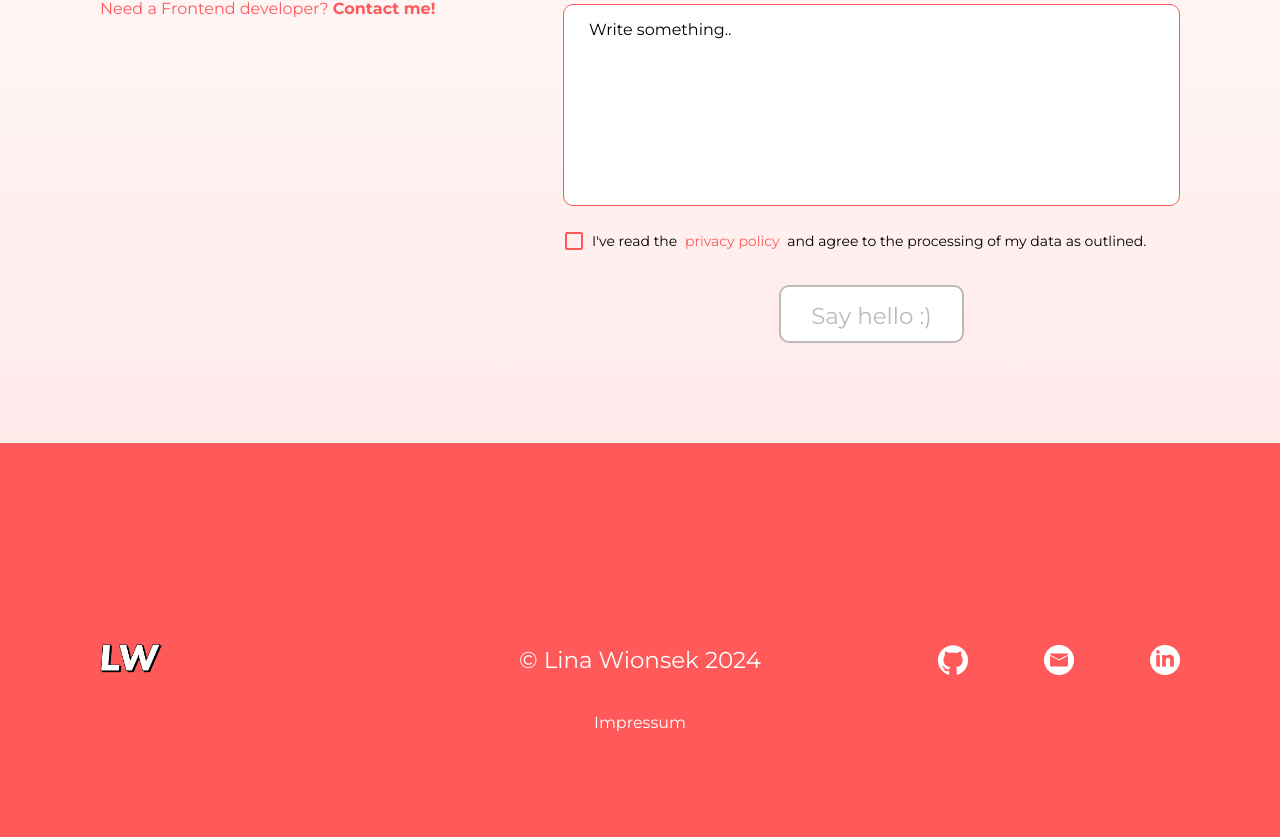
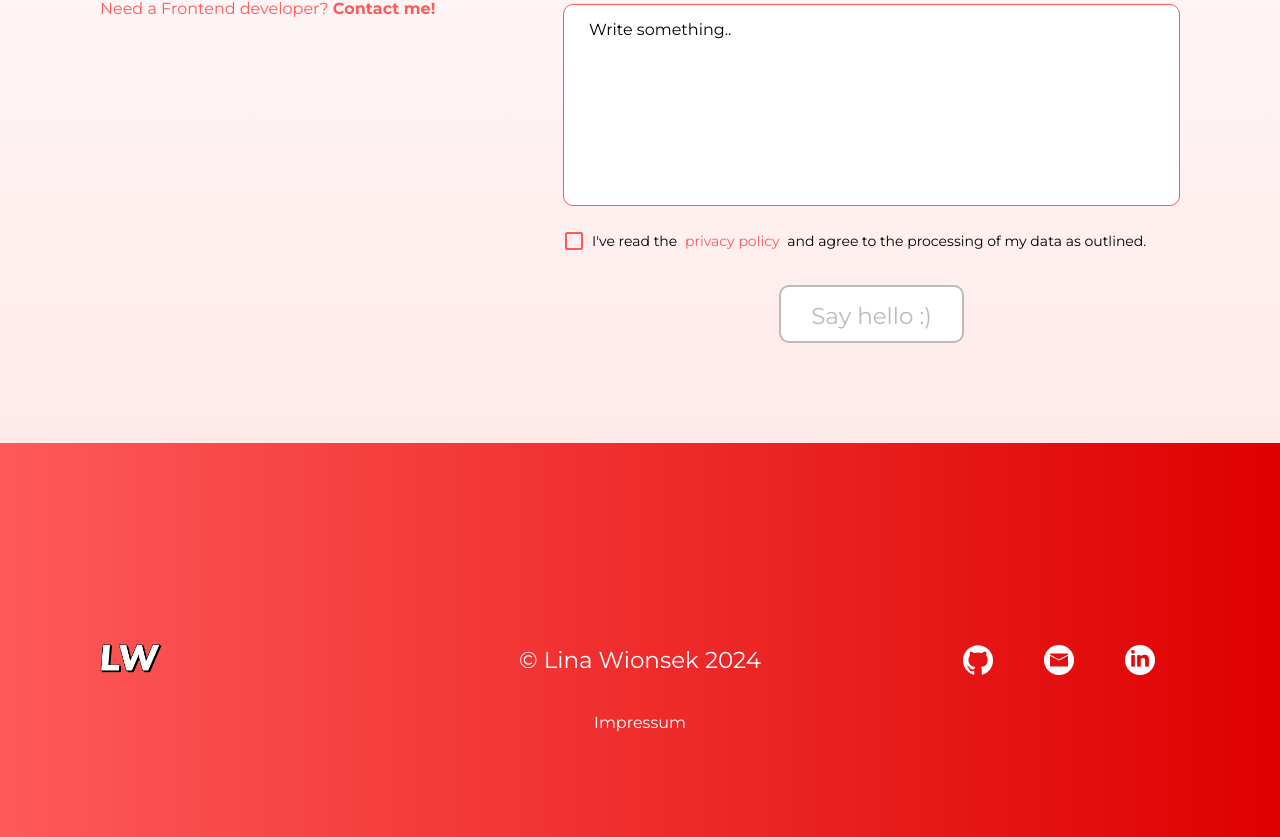
Before and after one commit to LinaWionsek/portfolio, an Angular app: page / in a window 1280 px wide. Shown: the part 4675-5512 px from the top of the page. Built offline with nearby package versions, Linux system fonts and the light colour scheme.

Commit message:
footer hover animations

```diff
--- a/src/app/shared/footer/footer.component.html
+++ b/src/app/shared/footer/footer.component.html
@@ -8,9 +8,12 @@
         </div>
         <span>© Lina Wionsek 2024</span>
         <div class="footer-right">
-            <img src="/img/github_white.png" alt="">
-            <img src="/img/email_white.png" alt="">
-            <img src="/img/linkedin_white.png" alt="">
+            <div class="social-media-icon"> <img src="/img/github_whit2.png" alt=""></div>
+            <div class="social-media-icon">  <img src="/img/email_white.png" alt=""></div>
+            <div class="social-media-icon"> <img src="/img/linkedin_white.png" alt=""></div>
+
+
+
         </div>
     </div>
 
--- a/src/app/shared/footer/footer.component.scss
+++ b/src/app/shared/footer/footer.component.scss
@@ -6,6 +6,7 @@ section {
   padding: 100px;
   font-family: $montserratFont;
   color: white;
+  background: linear-gradient(to right, #FF5959, #DE0000  );
 }
 
 span {
@@ -43,6 +44,9 @@ a {
 .logo {
   height: 30px;
   z-index: 5;
+  &:hover {
+    cursor: pointer;
+  }
 }
 
 .footer-right {
@@ -52,7 +56,18 @@ a {
   img {
     height: 30px;
     width: 30px;
+    &:hover {
+      cursor: pointer;
+      transition: ease-in-out 0.1s;
+      transform: scale(1.3);
+    }
   }
+}
+
+.social-media-icon {
+  width: 100%;
+  display: flex;
+  justify-content: center;
 }
 
 .impressum-container {
```
Also changed, not shown: public/img/github_whit2.png (added).
